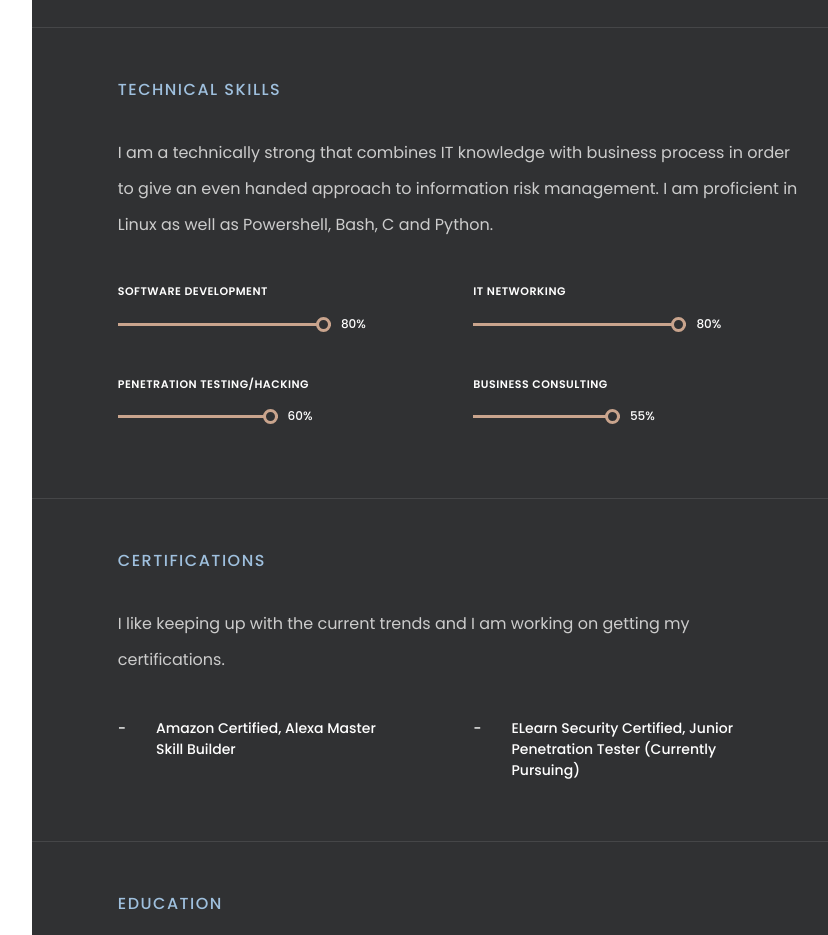
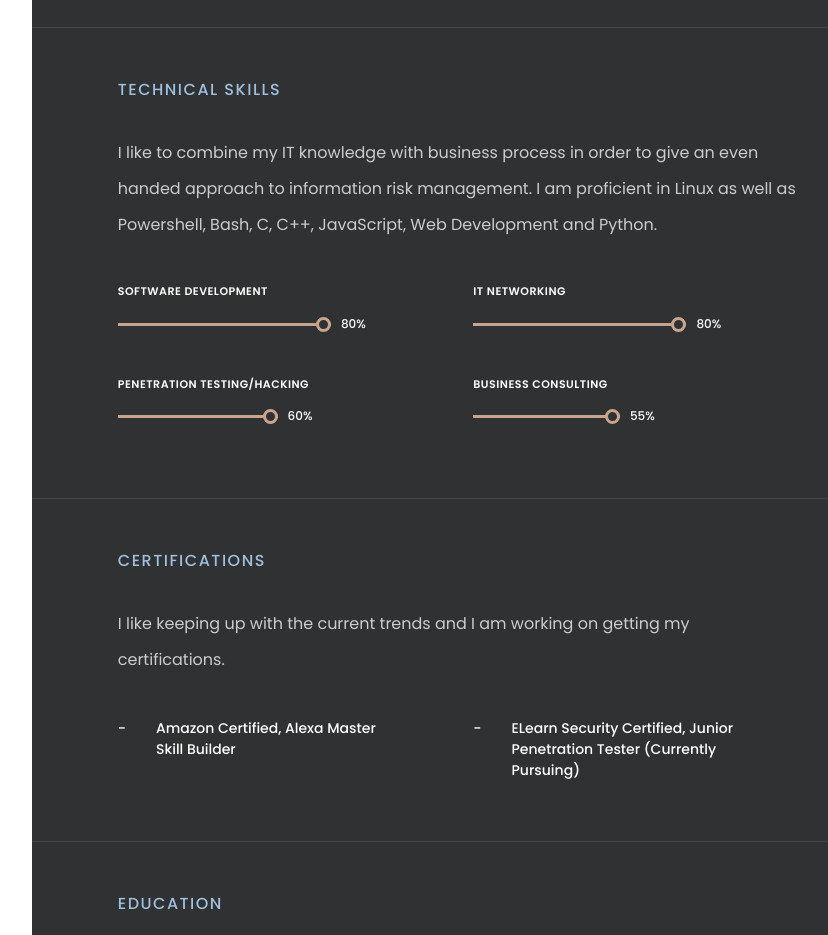
Before and after one commit to EssaThaver/essathaver.github.io, a website: page index.html in a window 1280 px wide. Shown: the part 1364-2299 px from the top of the page, without its empty margins (395-1223 px from the left). Drawn offline with nearby package versions, Linux system fonts and the light colour scheme.

Commit message:
Minor changes

```diff
--- a/index.html
+++ b/index.html
@@ -165,7 +165,7 @@ Comment: https://openpgpjs.org
 						<!--Skills Sec-->
 						<section id="skill_sec"  class="col-lg-10 col-md-11 col-sm-11 center-div skills-wrap  sec-pad-top sec-pad-bottom-xs">
 							<h6>technical skills</h6>
-							<p class="wow fadeInUp" data-wow-duration=".4s">I am a technically strong that combines IT knowledge with business process in order to give an even handed approach to information risk management. I am proficient in Linux as well as Powershell, Bash, C and Python.</p>
+							<p class="wow fadeInUp" data-wow-duration=".4s">I like to combine my IT knowledge with business process in order to give an even handed approach to information risk management. I am proficient in Linux as well as Powershell, Bash, C, C++, JavaScript, Web Development and Python.</p>
 							<div class="row margin-top-40">
 								<div class="col-sm-5 margin-bottom-sm">
 									<span class="progress-cat">Software Development</span>
```
